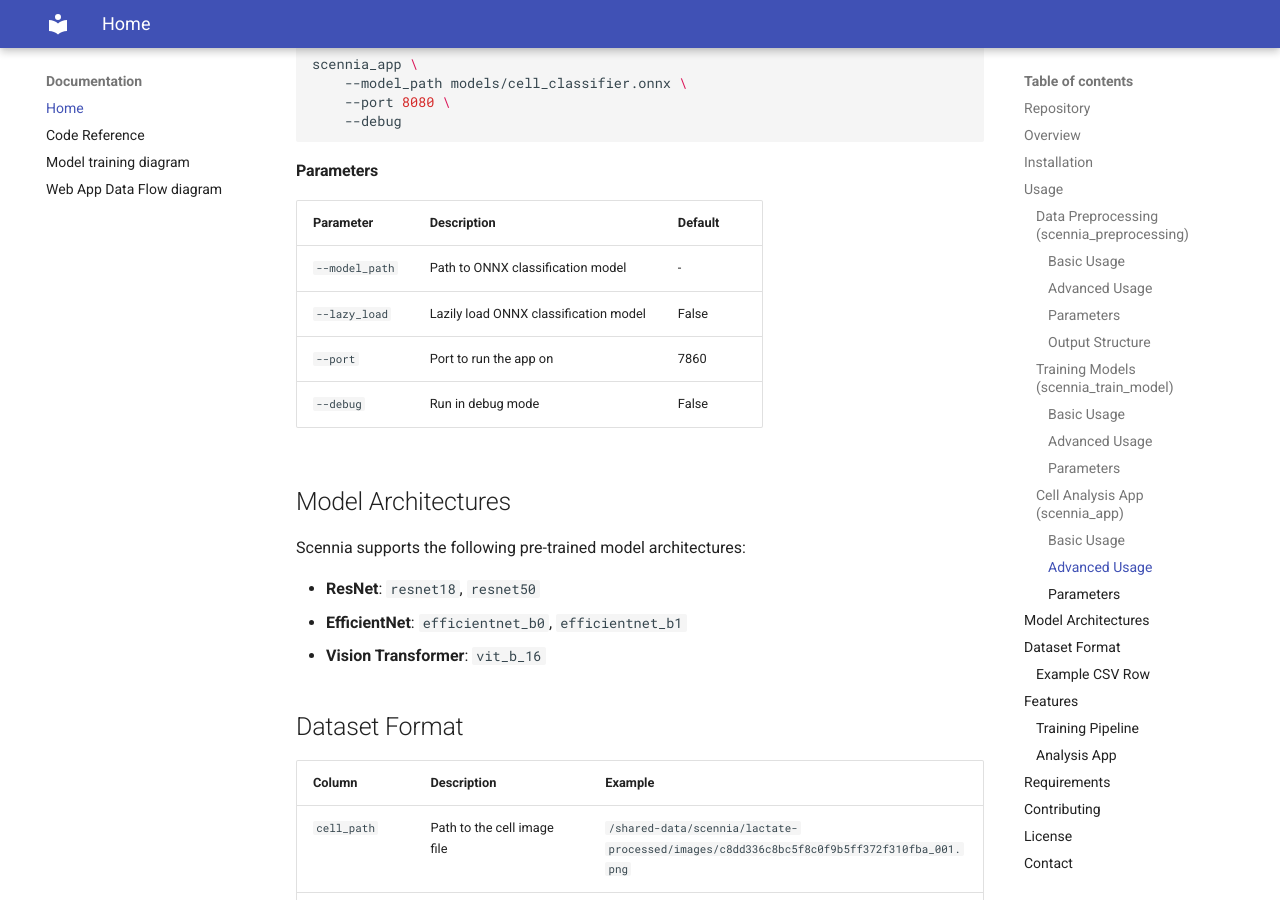
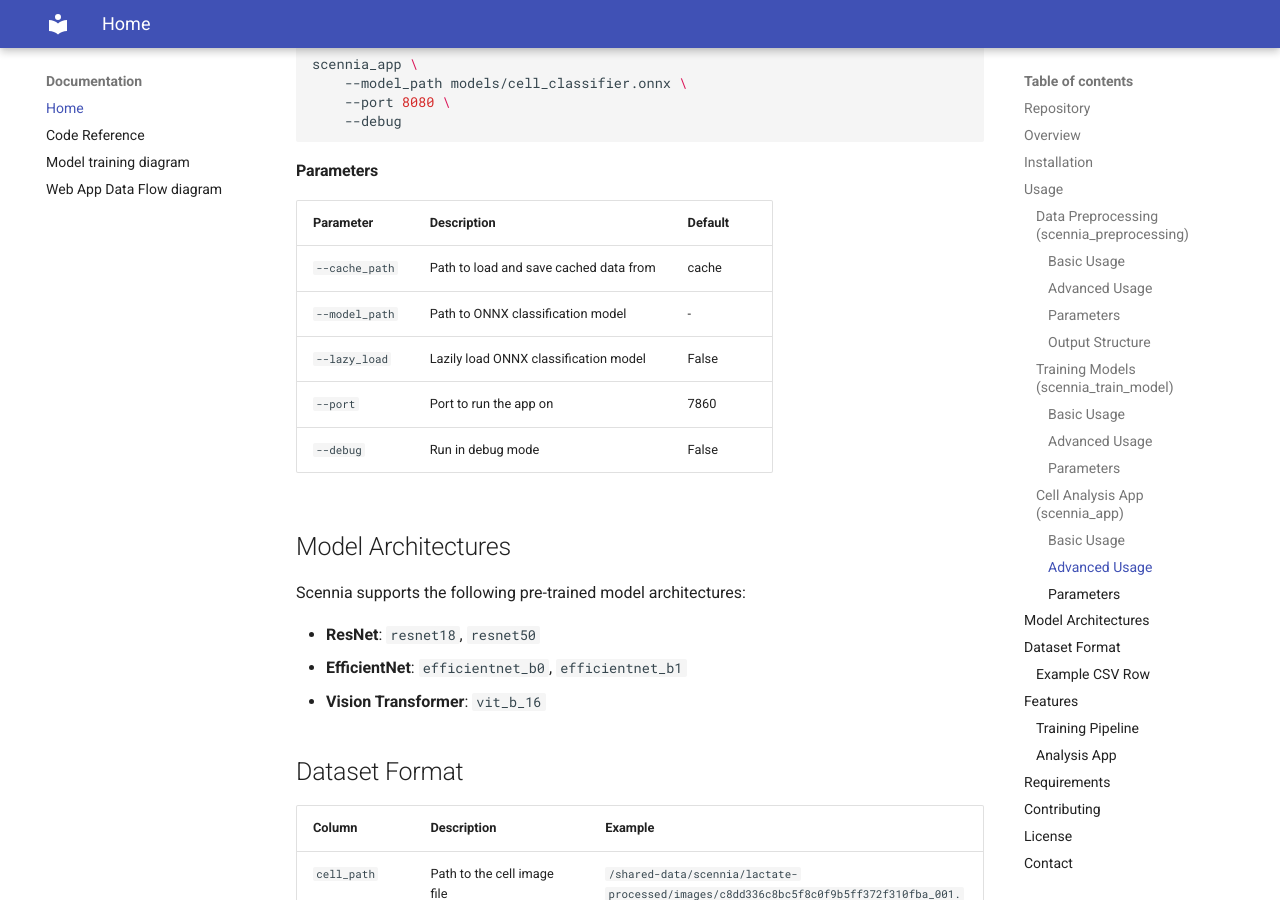
Before and after one commit to sorenwacker/scennia, an MkDocs documentation site: the page built from docs/index.md, in a window 1280 px wide and 900 px high, scrolled down 3823 px. Built offline with MkDocs 1.6.1 and Material for MkDocs 9.7.7, drawn with Linux system fonts in a browser that asks for light colours.

Commit message:
Document `--cache_path` argument.

```diff
--- a/docs/index.md
+++ b/docs/index.md
@@ -129,6 +129,7 @@ scennia_app \
 #### Parameters
 | Parameter | Description | Default |
 |-----------|-------------|---------|
+| `--cache_path` | Path to load and save cached data from | cache |
 | `--model_path` | Path to ONNX classification model | - |
 | `--lazy_load` | Lazily load ONNX classification model | False |
 | `--port` | Port to run the app on | 7860 |
```
Also changed, not shown: README.md (+1 -0 lines).
